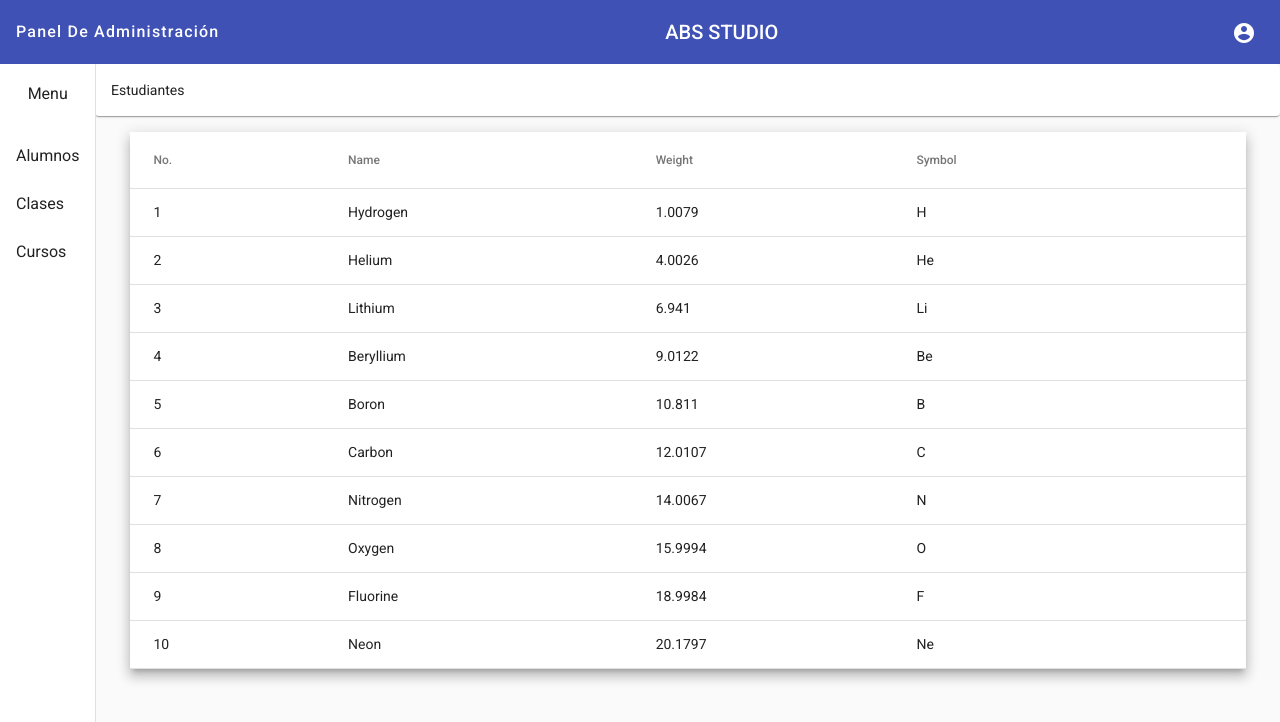
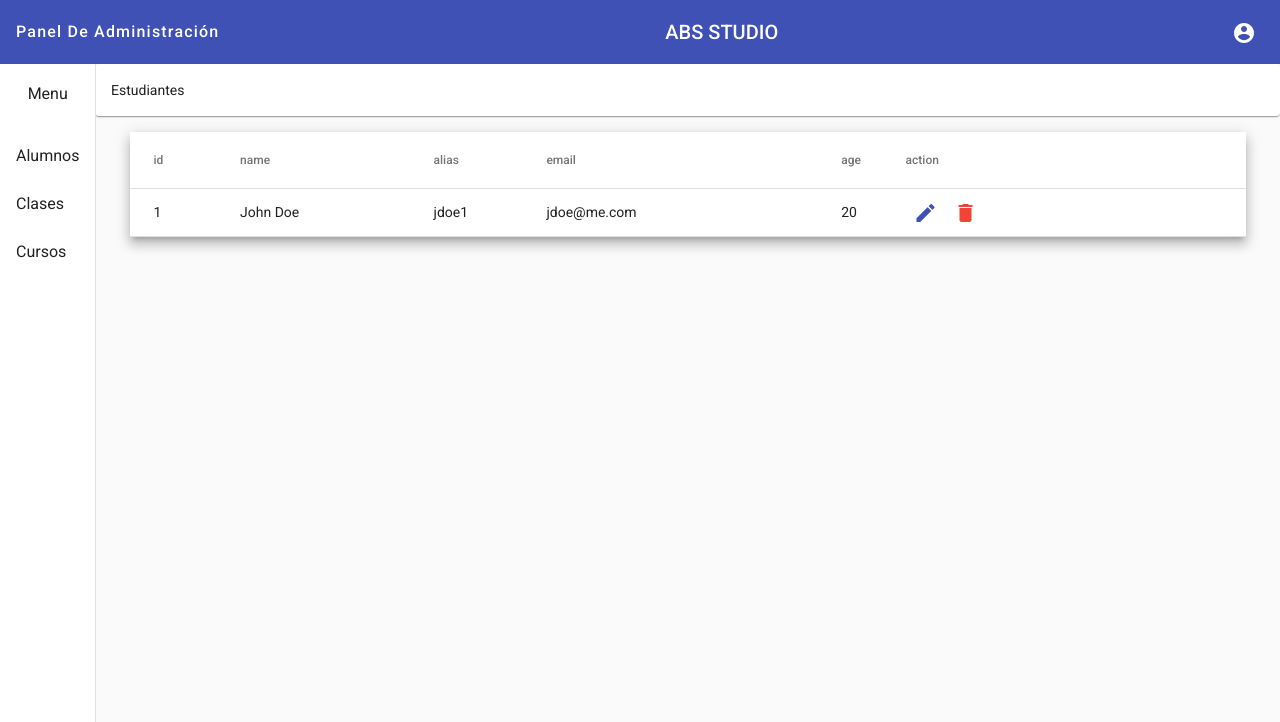
Before and after one commit to Cyberkrane/3PFCORRAL, an Angular app: page / in a window 1280 px wide. Shown: the top 722 px of the page. Built offline with nearby package versions, Linux system fonts and the light colour scheme; data requests are answered from the project's data file.

Commit message:
feat(students-table): añade tabla para estudiantes

```diff
--- a/db.json
+++ b/db.json
@@ -20,8 +20,7 @@
                     "name":"Java",
                     "classId":1
                 }
-            ],
-            "classId":1
+            ]
         }
     ]
 }
--- a/src/app/app.component.html
+++ b/src/app/app.component.html
@@ -5,9 +5,9 @@
   <mat-sidenav mode="side" opened>
     <h3 class="text-center mt-3">Menu</h3>
     <mat-nav-list>
-      <a mat-list-item routerLink="/alumnos">Alumnos</a>
-      <a mat-list-item routerLink="/clases">Clases</a>
-      <a mat-list-item routerLink="/cursos">Cursos</a>
+      <a mat-list-item routerLink="/students">Alumnos</a>
+      <a mat-list-item routerLink="/classes">Clases</a>
+      <a mat-list-item routerLink="/courses">Cursos</a>
     </mat-nav-list>
   </mat-sidenav>
 
--- /dev/null
+++ b/src/app/features/students/components/students-form/students-form.component.html
@@ -0,0 +1 @@
+<p>students-form works!</p>
--- /dev/null
+++ b/src/app/features/students/components/students-form/students-form.component.ts
@@ -0,0 +1,15 @@
+import { Component, OnInit } from '@angular/core';
+
+@Component({
+  selector: 'app-students-form',
+  templateUrl: './students-form.component.html',
+  styleUrls: ['./students-form.component.scss']
+})
+export class StudentsFormComponent implements OnInit {
+
+  constructor() { }
+
+  ngOnInit(): void {
+  }
+
+}
--- a/src/app/features/students/components/students-table/students-table.component.html
+++ b/src/app/features/students/components/students-table/students-table.component.html
@@ -1,32 +1,45 @@
 <table mat-table [dataSource]="dataSource" class="mat-elevation-z8">
 
-    <!--- Note that these columns can be defined in any order.
-          The actual rendered columns are set as a property on the row definition" -->
-
-    <!-- Position Column -->
-    <ng-container matColumnDef="position">
-      <th mat-header-cell *matHeaderCellDef> No. </th>
-      <td mat-cell *matCellDef="let element"> {{element.position}} </td>
+  <ng-container matColumnDef="id">
+    <th mat-header-cell *matHeaderCellDef>id</th>
+    <td mat-cell *matCellDef="let element">{{ element.id }}</td>
   </ng-container>
 
-    <!-- Name Column -->
   <ng-container matColumnDef="name">
-      <th mat-header-cell *matHeaderCellDef> Name </th>
-      <td mat-cell *matCellDef="let element"> {{element.name}} </td>
+    <th mat-header-cell *matHeaderCellDef>name</th>
+    <td mat-cell *matCellDef="let element">{{ element.name }}</td>
   </ng-container>
 
-    <!-- Weight Column -->
-    <ng-container matColumnDef="weight">
-      <th mat-header-cell *matHeaderCellDef> Weight </th>
-      <td mat-cell *matCellDef="let element"> {{element.weight}} </td>
+  <ng-container matColumnDef="alias">
+    <th mat-header-cell *matHeaderCellDef>alias</th>
+    <td mat-cell *matCellDef="let element">{{ element.alias }}</td>
   </ng-container>
 
-    <!-- Symbol Column -->
-    <ng-container matColumnDef="symbol">
-      <th mat-header-cell *matHeaderCellDef> Symbol </th>
-      <td mat-cell *matCellDef="let element"> {{element.symbol}} </td>
+  <ng-container matColumnDef="email">
+    <th mat-header-cell *matHeaderCellDef>email</th>
+    <td mat-cell *matCellDef="let element">{{ element.email }}</td>
   </ng-container>
 
+  <ng-container matColumnDef="age">
+    <th mat-header-cell *matHeaderCellDef>age</th>
+    <td mat-cell *matCellDef="let element">{{ element.age }}</td>
+  </ng-container>
+
+  <ng-container matColumnDef="action">
+    <th mat-header-cell *matHeaderCellDef>action</th>
+    <td mat-cell *matCellDef="let element">
+      <button mat-icon-button color="primary" (click)="edit(element)">
+        <mat-icon>edit</mat-icon>
+      </button>
+      <button mat-icon-button color="warn" (click)="delete(element)">
+        <mat-icon>delete</mat-icon>
+      </button>
+    </td>
+
+  </ng-container>
+
+
   <tr mat-header-row *matHeaderRowDef="displayedColumns"></tr>
-    <tr mat-row *matRowDef="let row; columns: displayedColumns;"></tr>
+  <tr mat-row *matRowDef="let row; columns: displayedColumns"></tr>
+
 </table>
--- a/src/app/features/students/components/students-table/students-table.component.ts
+++ b/src/app/features/students/components/students-table/students-table.component.ts
@@ -1,24 +1,7 @@
 import { Component, OnInit } from '@angular/core';
+import { SutdentsService } from '../../services/sutdents.service';
+import { IStudent } from '../../interfaces/student.interface';
 
-export interface PeriodicElement {
-  name: string;
-  position: number;
-  weight: number;
-  symbol: string;
-}
-
-const ELEMENT_DATA: PeriodicElement[] = [
-  {position: 1, name: 'Hydrogen', weight: 1.0079, symbol: 'H'},
-  {position: 2, name: 'Helium', weight: 4.0026, symbol: 'He'},
-  {position: 3, name: 'Lithium', weight: 6.941, symbol: 'Li'},
-  {position: 4, name: 'Beryllium', weight: 9.0122, symbol: 'Be'},
-  {position: 5, name: 'Boron', weight: 10.811, symbol: 'B'},
-  {position: 6, name: 'Carbon', weight: 12.0107, symbol: 'C'},
-  {position: 7, name: 'Nitrogen', weight: 14.0067, symbol: 'N'},
-  {position: 8, name: 'Oxygen', weight: 15.9994, symbol: 'O'},
-  {position: 9, name: 'Fluorine', weight: 18.9984, symbol: 'F'},
-  {position: 10, name: 'Neon', weight: 20.1797, symbol: 'Ne'},
-];
 
 @Component({
   selector: 'students-table',
@@ -27,12 +10,23 @@ const ELEMENT_DATA: PeriodicElement[] = [
 })
 export class StudentsTableComponent implements OnInit {
 
-  displayedColumns: string[] = ['position', 'name', 'weight', 'symbol'];
-  dataSource = ELEMENT_DATA;
+  public displayedColumns: string[] = ['id', 'name', 'alias', 'email', 'age', 'action'];
+  public dataSource: IStudent[]= [];
 
-  constructor() { }
+  constructor(private readonly studentService: SutdentsService) { }
 
   ngOnInit(): void {
+    this.studentService.getAllStudents().subscribe((data: any) => {
+      this.dataSource = data;
+    });
   }
 
+
+  edit(id: string) {
+    console.log('Editando estudiante: ',id);
+  }
+
+  delete(id: string) {
+    console.log('Elimiando estudiante: ',id);
+  }
 }
--- a/src/app/features/students/home-students.component.ts
+++ b/src/app/features/students/home-students.component.ts
@@ -1,31 +1,14 @@
-import { Component, OnInit } from '@angular/core';
-import { SutdentsService } from './services/sutdents.service';
+import { Component } from '@angular/core';
 
 @Component({
   selector: 'app-home-students',
   templateUrl: './home-students.component.html',
   styleUrls: ['./home-students.component.scss']
 })
-export class HomeStudentsComponent implements OnInit {
+export class HomeStudentsComponent {
 
-  public students = [];
   public title: string = 'estudiantes';
 
-  constructor(private readonly studentService: SutdentsService) { }
-
-  ngOnInit(): void {
-    this.showAllStudents();
-  }
-
-  showAllStudents() {
-    this.studentService.getAllStudents().subscribe((data: any) => {
-      this.students = data;
-      console.log(this.students);
-    });
-  }
-  //TODO: Implementar el metodo para crear un estudiante
-  //TODO: Implementar el metodo para borrar un estudiante
-  //TODO: Implementar el metodo para editar un estudiante
-  //TODO: Implementar el metodo para buscar un estudiante
+  constructor() { }
 
 }
--- a/src/app/features/students/students.module.ts
+++ b/src/app/features/students/students.module.ts
@@ -5,12 +5,14 @@ import { StudentsRoutingModule } from './students-routing.module';
 import { HomeStudentsComponent } from './home-students.component';
 import { StudentsTableComponent } from './components/students-table/students-table.component';
 import { SharedModule } from 'src/app/shared/shared.module';
+import { StudentsFormComponent } from './components/students-form/students-form.component';
 
 
 @NgModule({
   declarations: [
     HomeStudentsComponent,
-    StudentsTableComponent
+    StudentsTableComponent,
+    StudentsFormComponent
   ],
   imports: [
     CommonModule,
```
Also changed, not shown: src/app/features/students/interfaces/student.interface.ts (added, +16 -0 lines), src/app/features/students/components/students-form/students-form.component.scss (added), 1 other file (tests, documents, lock files or other folders). Lines whose indentation alone changed are shown as unchanged.
